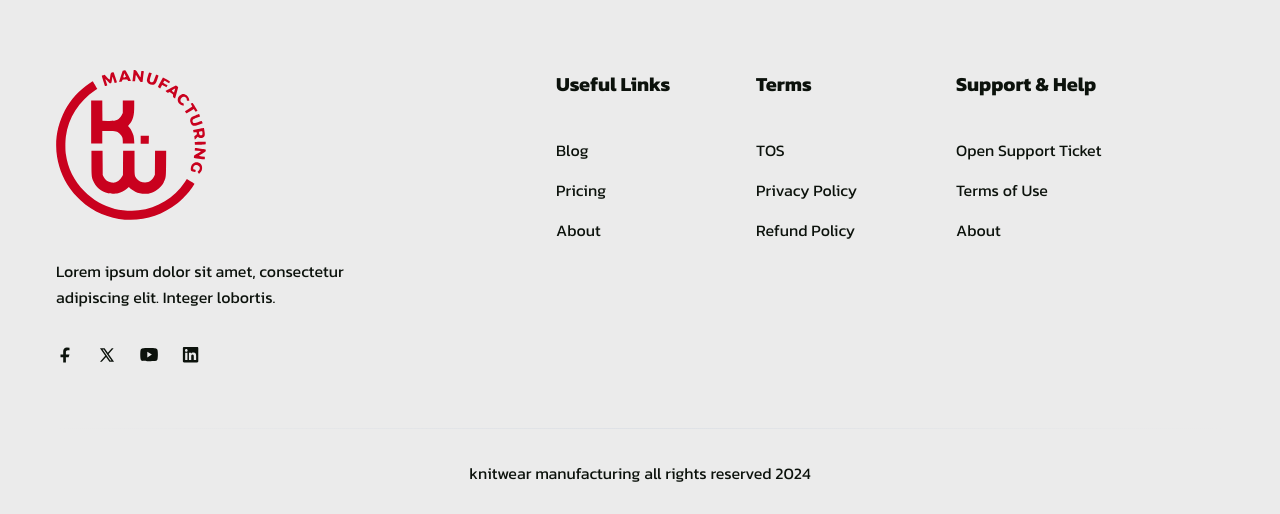
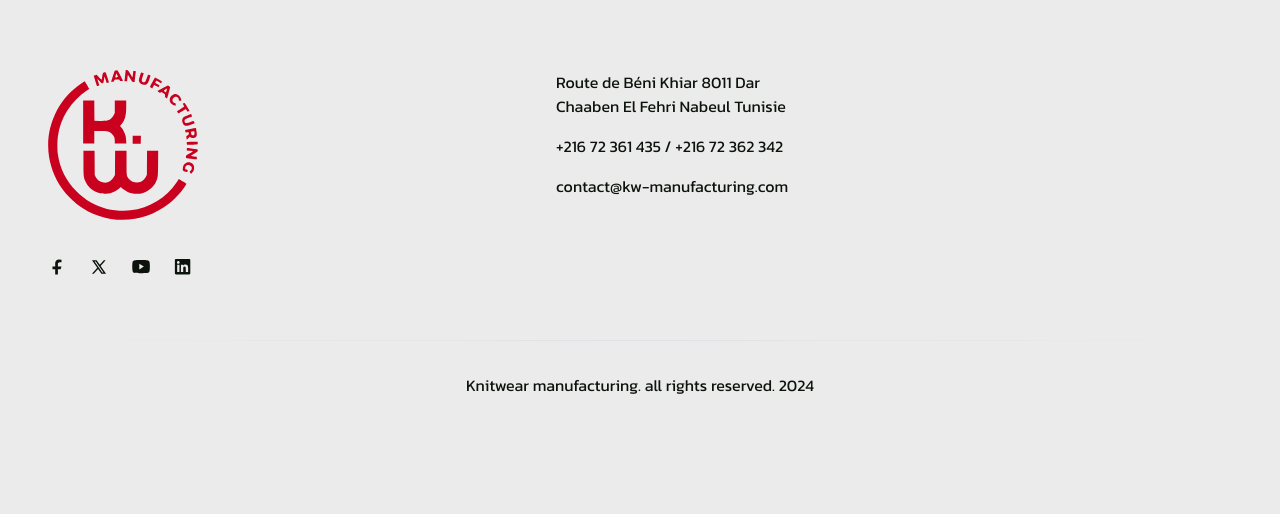
Before and after one commit to daslagerbier/kwmweb, a Next.js app: page /contact in a window 1280 px wide. Shown: the part 1764-2278 px from the top of the page. After the commit the page ends 2193 px from the top, so only its background shows below. Built offline with nearby package versions, Linux system fonts and the light colour scheme; some icons are missing; a web font is replaced by a local one.

Commit message:
footer and capitalization

```diff
--- a/src/components/Footer/index.tsx
+++ b/src/components/Footer/index.tsx
@@ -8,8 +8,8 @@ const Footer = () => {
       <footer className="relative z-10 bg-white pt-16 dark:bg-gray-dark md:pt-20 lg:pt-24">
         <div className="container">
           <div className="-mx-4 flex flex-wrap">
-            <div className="w-full px-4 md:w-1/2 lg:w-4/12 xl:w-5/12">
-              <div className="mb-12 max-w-[360px] lg:mb-16">
+            <div className="w-full px-2 md:w-1/2 lg:w-4/12 xl:w-5/12">
+              <div className="mb-12 max-w-[180px] lg:mb-16">
                 <Link href="/" className="mb-8 inline-block">
                 <Image
                     src="/images/logo/logoKwm.svg"
@@ -22,14 +22,11 @@ const Footer = () => {
                     src="/images/logo/logoKwm.svg"
                     alt="logo"
                     className="hidden w-full dark:block"
-                    width={140}
-                    height={30}
+                    width={150}
+                    height={150}
                   />
                 </Link>
-                <p className="mb-9 text-base leading-relaxed text-body-color dark:text-body-color-dark">
-                  Lorem ipsum dolor sit amet, consectetur adipiscing elit.
-                  Integer lobortis.
-                </p>
+
                 <div className="flex items-center">
                   <a
                     href="/"
@@ -109,7 +106,7 @@ const Footer = () => {
               </div>
             </div>
 
-            <div className="w-full px-4 sm:w-1/2 md:w-1/2 lg:w-2/12 xl:w-2/12">
+            {/* <div className="w-full px-4 sm:w-1/2 md:w-1/2 lg:w-2/12 xl:w-2/12">
               <div className="mb-12 lg:mb-16">
                 <h2 className="mb-10 text-xl font-bold text-black dark:text-white">
                   Useful Links
@@ -175,37 +172,36 @@ const Footer = () => {
                   </li>
                 </ul>
               </div>
-            </div>
+            </div> */}
 
             <div className="w-full px-4 md:w-1/2 lg:w-4/12 xl:w-3/12">
               <div className="mb-12 lg:mb-16">
-                <h2 className="mb-10 text-xl font-bold text-black dark:text-white">
-                  Support & Help
-                </h2>
+
                 <ul>
                   <li>
-                    <Link
-                      href="/contact"
-                      className="mb-4 inline-block text-base text-body-color duration-300 hover:text-primary dark:text-body-color-dark dark:hover:text-primary"
+                    <h3
+
+                      className="mb-4 inline-block text-base text-body-color duration-300  dark:text-body-color-dark "
                     >
-                      Open Support Ticket
-                    </Link>
+                      Route de Béni Khiar 8011
+                      Dar Chaaben El Fehri Nabeul Tunisie
+                    </h3>
                   </li>
                   <li>
-                    <Link
-                      href="/"
-                      className="mb-4 inline-block text-base text-body-color duration-300 hover:text-primary dark:text-body-color-dark dark:hover:text-primary"
+                    <h3
+
+                      className="mb-4 inline-block text-base text-body-color duration-300  dark:text-body-color-dark "
                     >
-                      Terms of Use
-                    </Link>
+                      +216 72 361 435 / +216 72 362 342
+                    </h3>
                   </li>
                   <li>
-                    <Link
-                      href="/about"
-                      className="mb-4 inline-block text-base text-body-color duration-300 hover:text-primary dark:text-body-color-dark dark:hover:text-primary"
+                    <h3
+
+                      className="mb-4 inline-block text-base text-body-color duration-300 dark:text-body-color-dark"
                     >
-                      About
-                    </Link>
+                      contact@kw-manufacturing.com
+                    </h3>
                   </li>
                 </ul>
               </div>
@@ -215,7 +211,7 @@ const Footer = () => {
           <div className="h-px w-full bg-gradient-to-r from-transparent via-[#D2D8E183] to-transparent dark:via-[#959CB183]"></div>
           <div className="py-8">
             <p className="text-center text-base text-body-color dark:text-white">
-              knitwear manufacturing all rights reserved 2024
+              Knitwear manufacturing. all rights reserved. 2024
             </p>
           </div>
         </div>
--- a/src/components/Header/index.tsx
+++ b/src/components/Header/index.tsx
@@ -125,7 +125,7 @@ const Header = () => {
                         {menuItem.path ? (
                           <Link
                             href={menuItem.path}
-                            className={`flex py-2 text-2xl lg:mr-0 lg:inline-flex lg:px-0 lg:py-6${
+                            className={`flex py-2 text-2xl capitalize lg:mr-0 lg:inline-flex lg:px-0 lg:py-6${
                               usePathName === menuItem.path
                                 ? "text-primary dark:text-white"
                                 : "text-dark hover:text-primary dark:text-white/70 dark:hover:text-white"
--- a/src/components/Sustainability/index.tsx
+++ b/src/components/Sustainability/index.tsx
@@ -161,7 +161,7 @@ const Sustainability = () => {
       <div className="absolute bottom-0 left-0 p-4 md:p-8">
         <div className="grid gap-4">
           <div
-            className="relative cursor-pointer text-white text-2xl sm:text-4xl md:text-6xl font-bold transition duration-300 hover:text-red-500"
+            className="uppercase relative cursor-pointer text-white text-2xl sm:text-4xl md:text-6xl font-bold transition duration-300 hover:text-red-500"
             onMouseEnter={() => setClassImg1("sustainability-img2")}
             onMouseLeave={() => setClassImg1("sustainability-img1")}
             onClick={() => showModal(getOverlayContent('Text 1'))}
@@ -170,7 +170,7 @@ const Sustainability = () => {
             {langData[lang].sustainability_t1}
           </div>
           <div
-            className="relative cursor-pointer text-white text-2xl sm:text-4xl md:text-6xl font-bold transition duration-300 hover:text-red-500"
+            className="uppercase relative cursor-pointer text-white text-2xl sm:text-4xl md:text-6xl font-bold transition duration-300 hover:text-red-500"
             onMouseEnter={() => setClassImg1("sustainability-img3")}
             onMouseLeave={() => setClassImg1("sustainability-img1")}
             onClick={() => showModal(getOverlayContent('Text 2'))}
@@ -179,7 +179,7 @@ const Sustainability = () => {
             {langData[lang].sustainability_t2}
           </div>
           <div
-            className="relative cursor-pointer text-white text-2xl sm:text-4xl md:text-6xl font-bold transition duration-300 hover:text-red-500"
+            className="uppercase relative cursor-pointer text-white text-2xl sm:text-4xl md:text-6xl font-bold transition duration-300 hover:text-red-500"
             onMouseEnter={() => setClassImg1("sustainability-img4")}
             onMouseLeave={() => setClassImg1("sustainability-img1")}
             onClick={() => showModal(getOverlayContent('Text 3'))}
@@ -188,7 +188,7 @@ const Sustainability = () => {
             {langData[lang].sustainability_t3}
           </div>
           <div
-            className="relative cursor-pointer text-white text-2xl sm:text-4xl md:text-6xl font-bold transition duration-300 hover:text-red-500"
+            className="uppercase relative cursor-pointer text-white text-2xl sm:text-4xl md:text-6xl font-bold transition duration-300 hover:text-red-500"
             onMouseEnter={() => setClassImg1("sustainability-img5")}
             onMouseLeave={() => setClassImg1("sustainability-img1")}
             onClick={() => showModal(getOverlayContent('Text 4'))}
```
